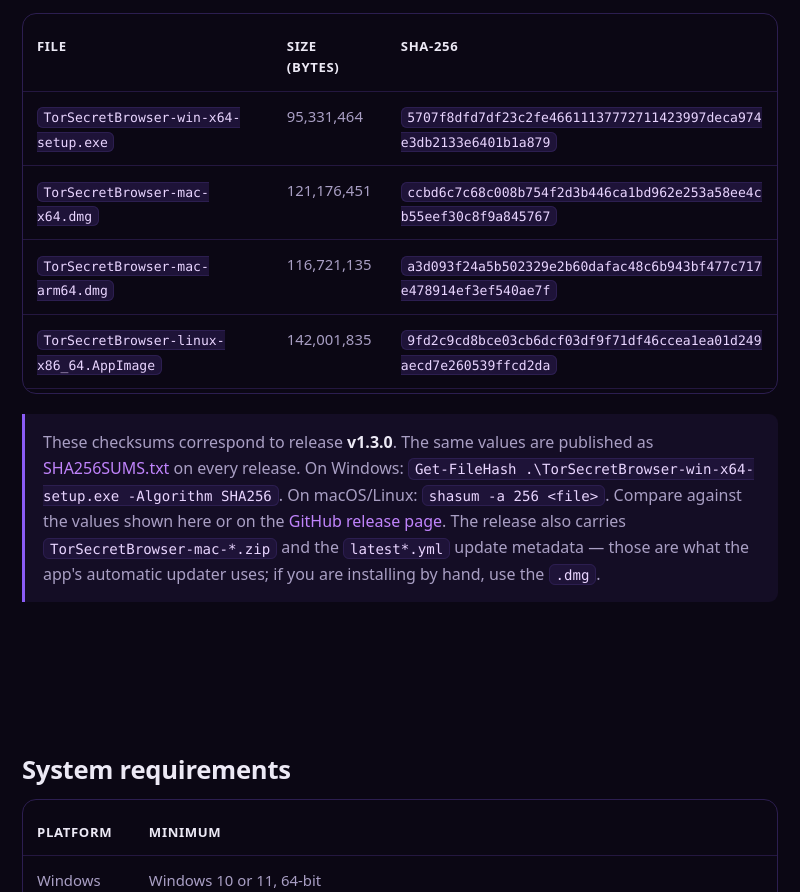
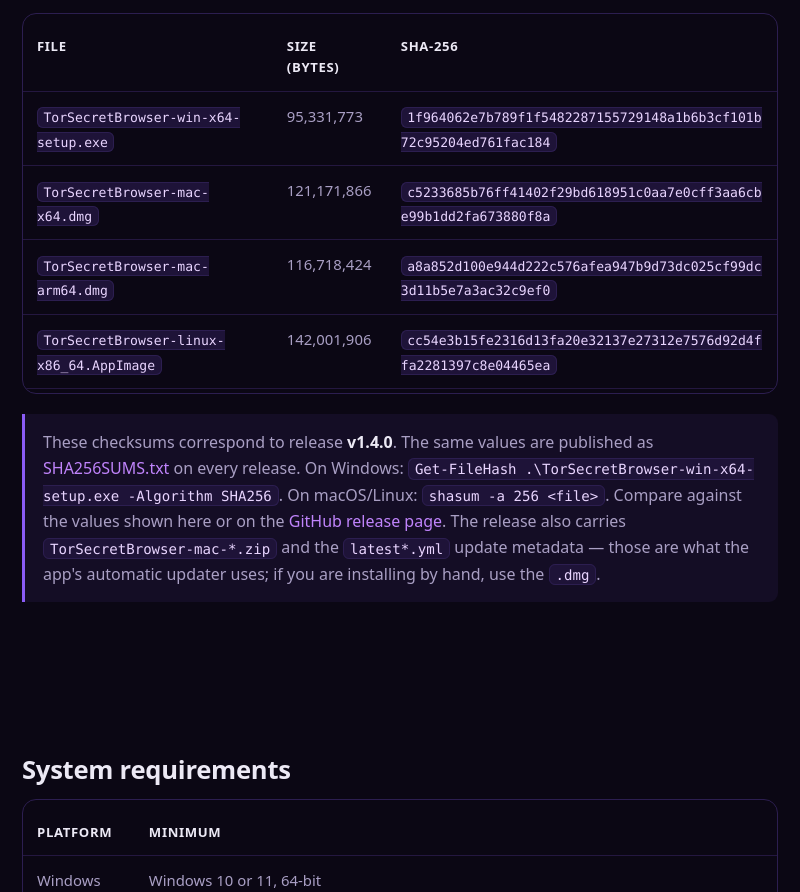
Before and after one commit to itriedcoding/TorSecretBrowser, an Electron app: page site/downloads.html in a window 800 px wide. Shown: the part 1409-2301 px from the top of the page. Drawn offline with Linux system fonts and the light colour scheme.

Commit message:
Website: refresh downloads and scanner to v1.4.0

```diff
--- a/site/app.js
+++ b/site/app.js
@@ -325,13 +325,13 @@
   // SHA256SUMS.txt on the GitHub release. Used only for the authenticity check.
   var OFFICIAL = {
     'TorSecretBrowser-win-x64-setup.exe':
-      { sha256: '5707f8dfd7df23c2fe46611137772711423997deca974e3db2133e6401b1a879', platform: 'Windows 64-bit', version: '1.3.0' },
+      { sha256: '1f964062e7b789f1f5482287155729148a1b6b3cf101b72c95204ed761fac184', platform: 'Windows 64-bit', version: '1.4.0' },
     'TorSecretBrowser-mac-x64.dmg':
-      { sha256: 'ccbd6c7c68c008b754f2d3b446ca1bd962e253a58ee4cb55eef30c8f9a845767', platform: 'macOS Intel', version: '1.3.0' },
+      { sha256: 'c5233685b76ff41402f29bd618951c0aa7e0cff3aa6cbe99b1dd2fa673880f8a', platform: 'macOS Intel', version: '1.4.0' },
     'TorSecretBrowser-mac-arm64.dmg':
-      { sha256: 'a3d093f24a5b502329e2b60dafac48c6b943bf477c717e478914ef3ef540ae7f', platform: 'macOS Apple Silicon', version: '1.3.0' },
+      { sha256: 'a8a852d100e944d222c576afea947b9d73dc025cf99dc3d11b5e7a3ac32c9ef0', platform: 'macOS Apple Silicon', version: '1.4.0' },
     'TorSecretBrowser-linux-x86_64.AppImage':
-      { sha256: '9fd2c9cd8bce03cb6dcf03df9f71df46ccea1ea01d249aecd7e260539ffcd2da', platform: 'Linux x86_64', version: '1.3.0' }
+      { sha256: 'cc54e3b15fe2316d13fa20e32137e27312e7576d92d4ffa2281397c8e04465ea', platform: 'Linux x86_64', version: '1.4.0' }
   };
 
   var EXT_GROUP = {
--- a/site/downloads.html
+++ b/site/downloads.html
@@ -126,29 +126,29 @@
           <tbody>
             <tr>
               <td><code>TorSecretBrowser-win-x64-setup.exe</code></td>
-              <td>95,331,464</td>
-              <td><code>5707f8dfd7df23c2fe46611137772711423997deca974e3db2133e6401b1a879</code></td>
+              <td>95,331,773</td>
+              <td><code>1f964062e7b789f1f5482287155729148a1b6b3cf101b72c95204ed761fac184</code></td>
             </tr>
             <tr>
               <td><code>TorSecretBrowser-mac-x64.dmg</code></td>
-              <td>121,176,451</td>
-              <td><code>ccbd6c7c68c008b754f2d3b446ca1bd962e253a58ee4cb55eef30c8f9a845767</code></td>
+              <td>121,171,866</td>
+              <td><code>c5233685b76ff41402f29bd618951c0aa7e0cff3aa6cbe99b1dd2fa673880f8a</code></td>
             </tr>
             <tr>
               <td><code>TorSecretBrowser-mac-arm64.dmg</code></td>
-              <td>116,721,135</td>
-              <td><code>a3d093f24a5b502329e2b60dafac48c6b943bf477c717e478914ef3ef540ae7f</code></td>
+              <td>116,718,424</td>
+              <td><code>a8a852d100e944d222c576afea947b9d73dc025cf99dc3d11b5e7a3ac32c9ef0</code></td>
             </tr>
             <tr>
               <td><code>TorSecretBrowser-linux-x86_64.AppImage</code></td>
-              <td>142,001,835</td>
-              <td><code>9fd2c9cd8bce03cb6dcf03df9f71df46ccea1ea01d249aecd7e260539ffcd2da</code></td>
+              <td>142,001,906</td>
+              <td><code>cc54e3b15fe2316d13fa20e32137e27312e7576d92d4ffa2281397c8e04465ea</code></td>
             </tr>
           </tbody>
         </table>
       </div>
       <div class="note">
-        These checksums correspond to release <strong>v1.3.0</strong>. The same values are
+        These checksums correspond to release <strong>v1.4.0</strong>. The same values are
         published as <a href="https://github.com/itriedcoding/TorSecretBrowser/releases/latest/download/SHA256SUMS.txt" target="_blank" rel="noopener">SHA256SUMS.txt</a>
         on every release. On Windows:
         <code>Get-FileHash .\TorSecretBrowser-win-x64-setup.exe -Algorithm SHA256</code>.
```
